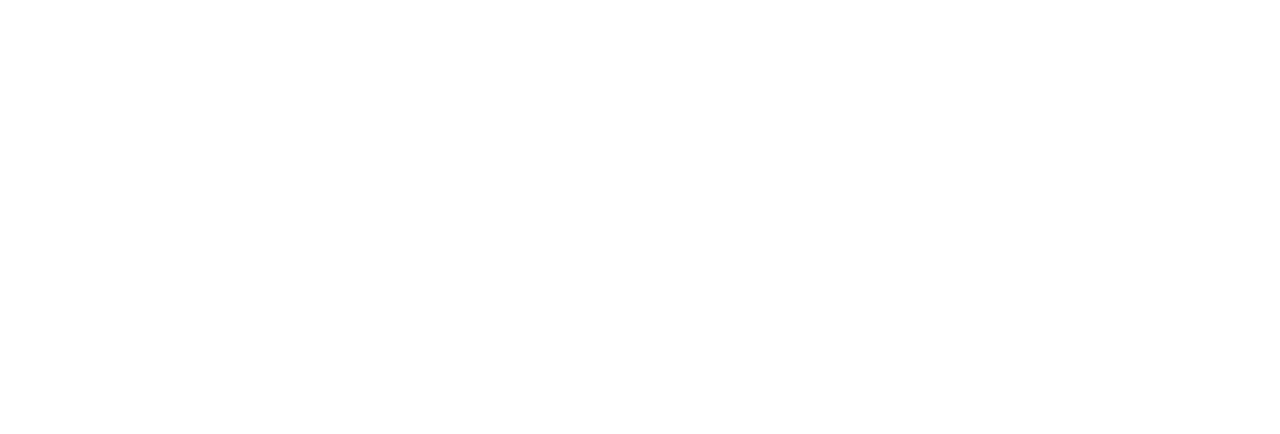
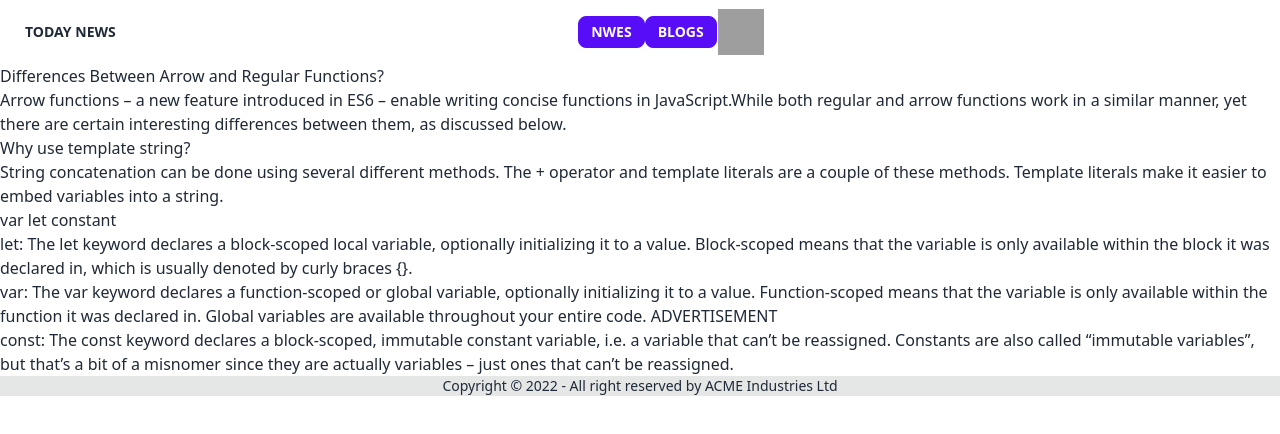
Before and after one commit to subirdas29/news-journal, a plain HTML site: page pages/blogs.html in a window 1280 px wide. Drawn offline with nearby package versions, Linux system fonts and the light colour scheme; grey boxes are pictures that could not be loaded.

Commit message:
footer added in blogs

```diff
--- a/pages/blogs.html
+++ b/pages/blogs.html
@@ -13,6 +13,74 @@
 
 <body>
 
+    <!-- header -->
+    <div class="navbar bg-base-100">
+        <div class="flex-1">
+            <a class="btn btn-ghost normal-case text-xl">Today news</a>
+        </div>
+        <div class="navbar-end">
+            <a href="../index.html" class="btn btn-sm btn-primary mx-2">Nwes
+            </a>
+
+            <a href="#" class="btn  btn-sm btn-primary ">blogs
+            </a>
+            <div class="btn btn-ghost btn-circle avatar">
+
+                <div class="w-10 rounded-full ">
+                    <img src="https://placeimg.com/80/80/people" />
+                </div>
+            </div>
+        </div>
+    </div>
+
+    <div class="mx-2 px-2">
+
+        <div>
+            <h2 class="text-2xl text-white">Differences Between Arrow and Regular Functions?</h2>
+            <p>Arrow functions – a new feature introduced in ES6 – enable writing concise functions in JavaScript.While
+                both regular and arrow functions work in a similar manner, yet there are certain interesting differences
+                between them, as discussed below.</p>
+        </div>
+        <div>
+            <h2 class="text-2xl text-white">Why use template string?</h2>
+            <p>String concatenation can be done using several different methods. The + operator and template literals
+                are a couple of these methods. Template literals make it easier to embed variables into a string.</p>
+        </div>
+        <div>
+            <h2 class="text-2xl text-white">var let constant</h2>
+            <p class="my-2">let: The let keyword declares a block-scoped local variable, optionally initializing it to a
+                value.
+                Block-scoped means that the variable is only available within the block it was declared in, which is
+                usually
+                denoted by curly braces {}.
+            </p>
+            <p>
+
+                var: The var keyword declares a function-scoped or global variable, optionally initializing it to a
+                value.
+                Function-scoped means that the variable is only available within the function it was declared in. Global
+                variables are available throughout your entire code.
+                ADVERTISEMENT
+            </p>
+            <p>
+
+                const: The const keyword declares a block-scoped, immutable constant variable, i.e. a variable that
+                can’t be
+                reassigned.
+                Constants are also called “immutable variables”, but that’s a bit of a misnomer since they are actually
+                variables – just ones that can’t be reassigned.</p>
+        </div>
+
+    </div>
+
+    <!-- footer -->
+    <footer class="footer footer-center p-4 bg-base-300 text-base-content ">
+        <div>
+            <p>Copyright © 2022 - All right reserved by ACME Industries Ltd</p>
+        </div>
+    </footer>
+
+
 </body>
 
 </html>
```
